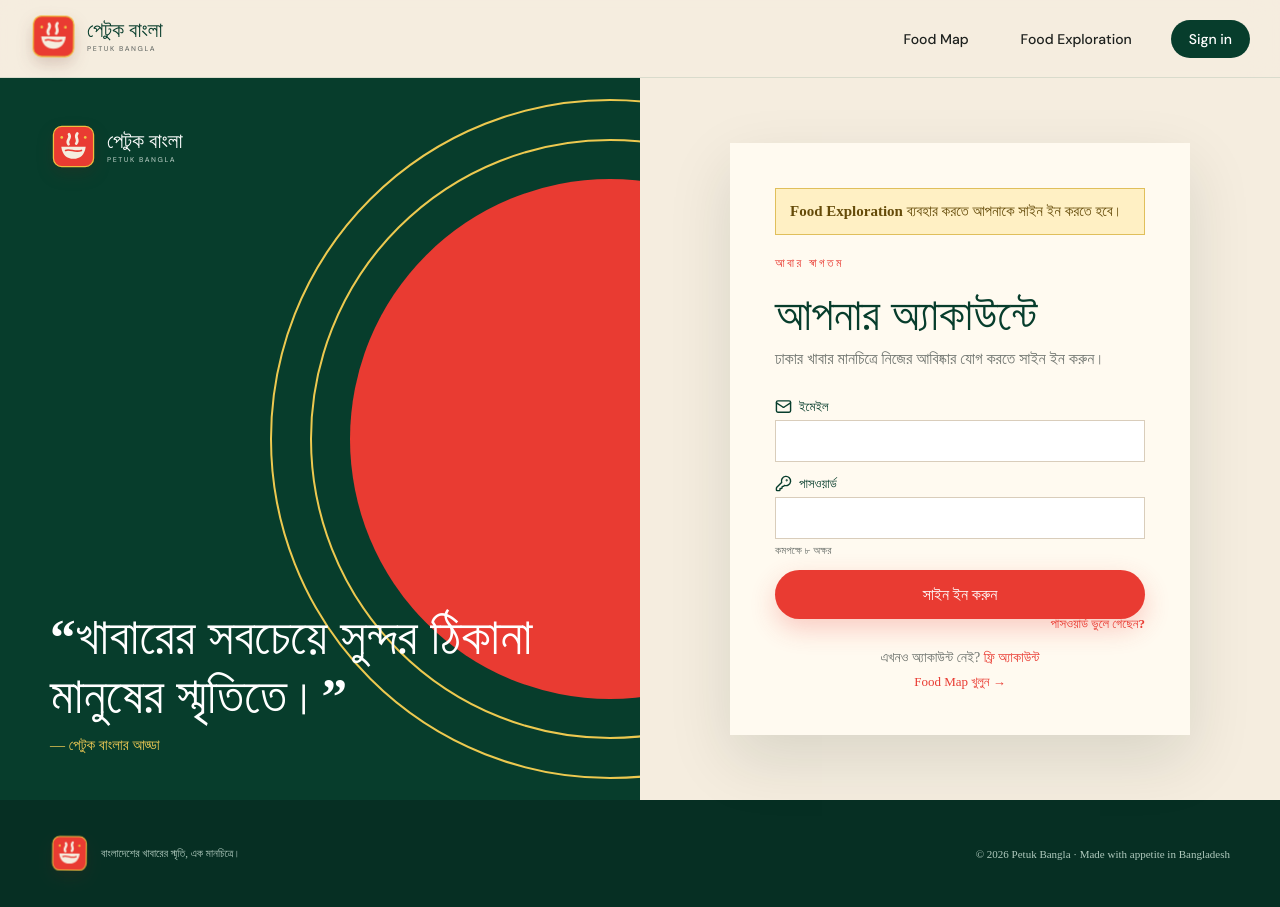
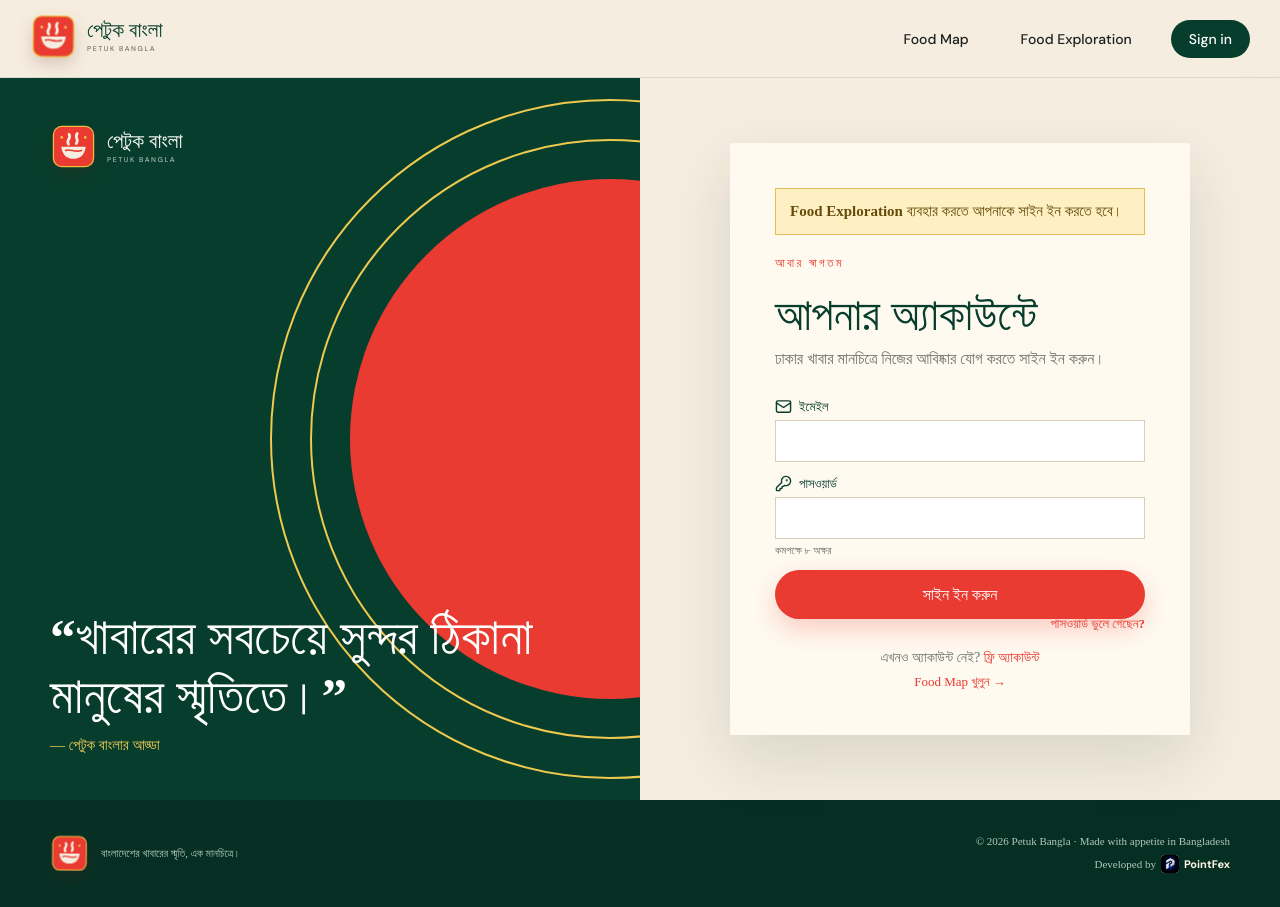
Before and after one commit to scoobydoosifat/petukbangla, a React (Vite) app in the folder frontend/: page /login in a window 1280 px wide. Built offline with nearby package versions, Linux system fonts and the light colour scheme; no server answers; sample sign-in values are in the browser's storage; a web font is replaced by a local one.

Commit message:
Show PointFex credit on every page

```diff
--- a/frontend/src/components/Footer.jsx
+++ b/frontend/src/components/Footer.jsx
@@ -1,15 +1,11 @@
 import Logo from './Logo';
-import { useLocation } from 'react-router-dom';
 
 export default function Footer() {
-  const { pathname } = useLocation();
-  const isLandingPage = pathname === '/';
-
   return <footer className="site-footer">
     <div className="site-footer-copy"><Logo compact /><p>বাংলাদেশের খাবারের স্মৃতি, এক মানচিত্রে।</p></div>
     <div className="site-footer-meta">
       <p>© 2026 Petuk Bangla · Made with appetite in Bangladesh</p>
-      {isLandingPage && <p className="developer-credit">Developed by <a href="https://pointfex.com/" target="_blank" rel="noreferrer" aria-label="Visit PointFex website"><img src="/images/pointfex-logo.jpeg" alt="PointFex" /> <span>PointFex</span></a></p>}
+      <p className="developer-credit">Developed by <a href="https://pointfex.com/" target="_blank" rel="noreferrer" aria-label="Visit PointFex website"><img src="/images/pointfex-logo.jpeg" alt="PointFex" /> <span>PointFex</span></a></p>
     </div>
   </footer>;
 }
```
